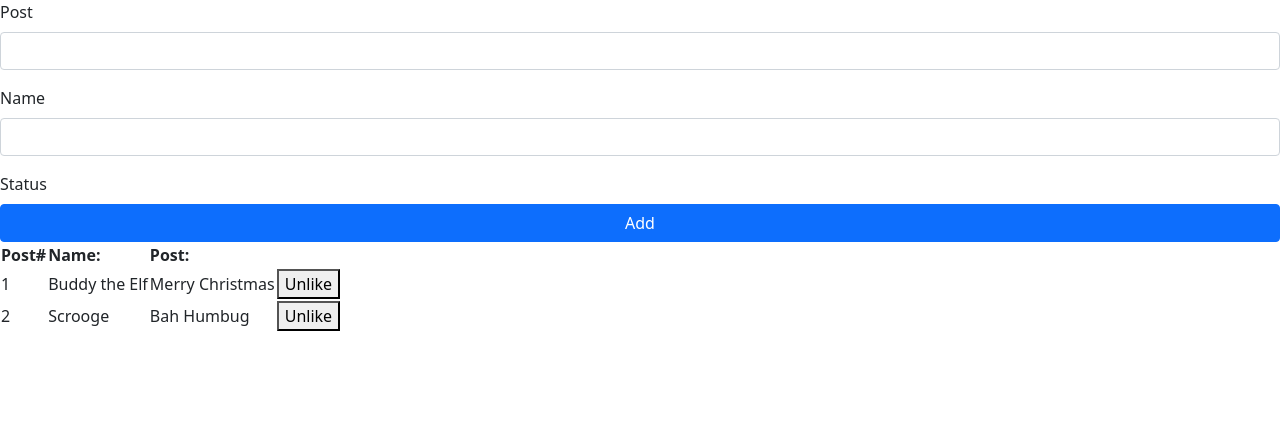
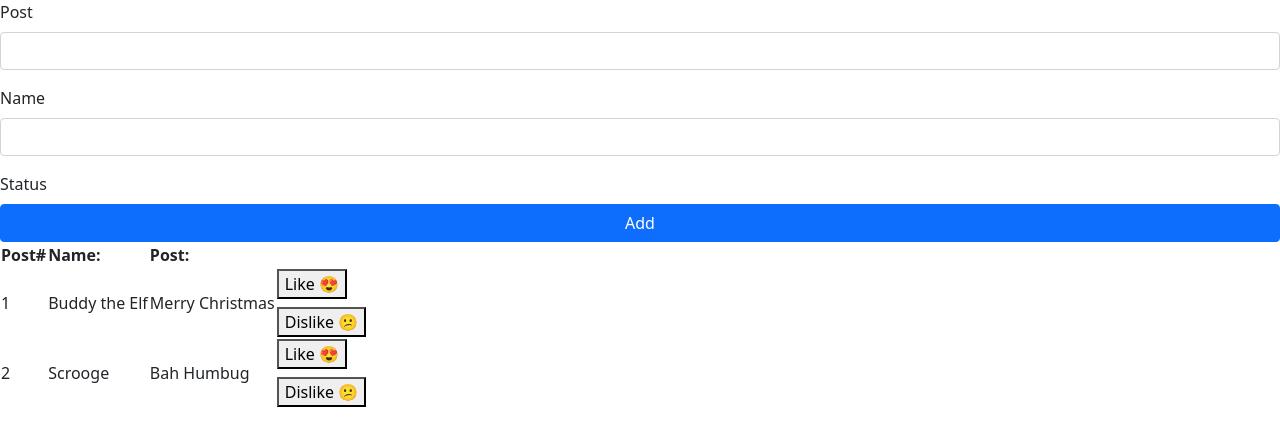
Before and after one commit to sarah-lee-1/Social-Feed, a React (Create React App) app: page / in a window 1280 px wide. Shown: the top 446 px of the page. Built offline with nearby package versions, Linux system fonts and the light colour scheme.

Commit message:
Change Button from one Toggle to Two Buttons

```diff
--- a/src/Components/LikeButton/LikeButton.jsx
+++ b/src/Components/LikeButton/LikeButton.jsx
@@ -3,17 +3,33 @@ import React, { useState } from 'react';
 // import "./styles.css";
 
 const LikeButton = () => {
-    const [state, setState] = useState(false);
+    const [state, setState] = useState();
+    const [status, setStatus] = useState('');
 
-    function likeUnlike() {
-        setState(!state);
+    function like() {
+        setState(true);
+        setStatus('Liked');
+
+    }
+
+    function dislike() {
+        setState(false);
+        setStatus('Disliked');
 
     }
 
     return (
-        <button onClick={likeUnlike} className={'toggle--button '+ (state ? 'toggle--Like': 'toggle--Unlike')}>
-            {state ? 'Like' :'Unlike'}
+        <>
+
+        <button onClick={like} className={'toggle--button '+ (state ? 'toggle--Like': 'toggle--Unlike')}>
+            Like 😍
         </button>
+        <h5>{status}</h5>
+        <button onClick={dislike} className={'toggle--button '+ (state ? 'toggle--Like': 'toggle--Unlike')}>
+            Dislike 😕
+        </button>
+
+        </>
     );
 }
 
```
Also changed, not shown: src/Components/LikeButton/LikeButtonOld.jsx (added, +21 -0 lines).
